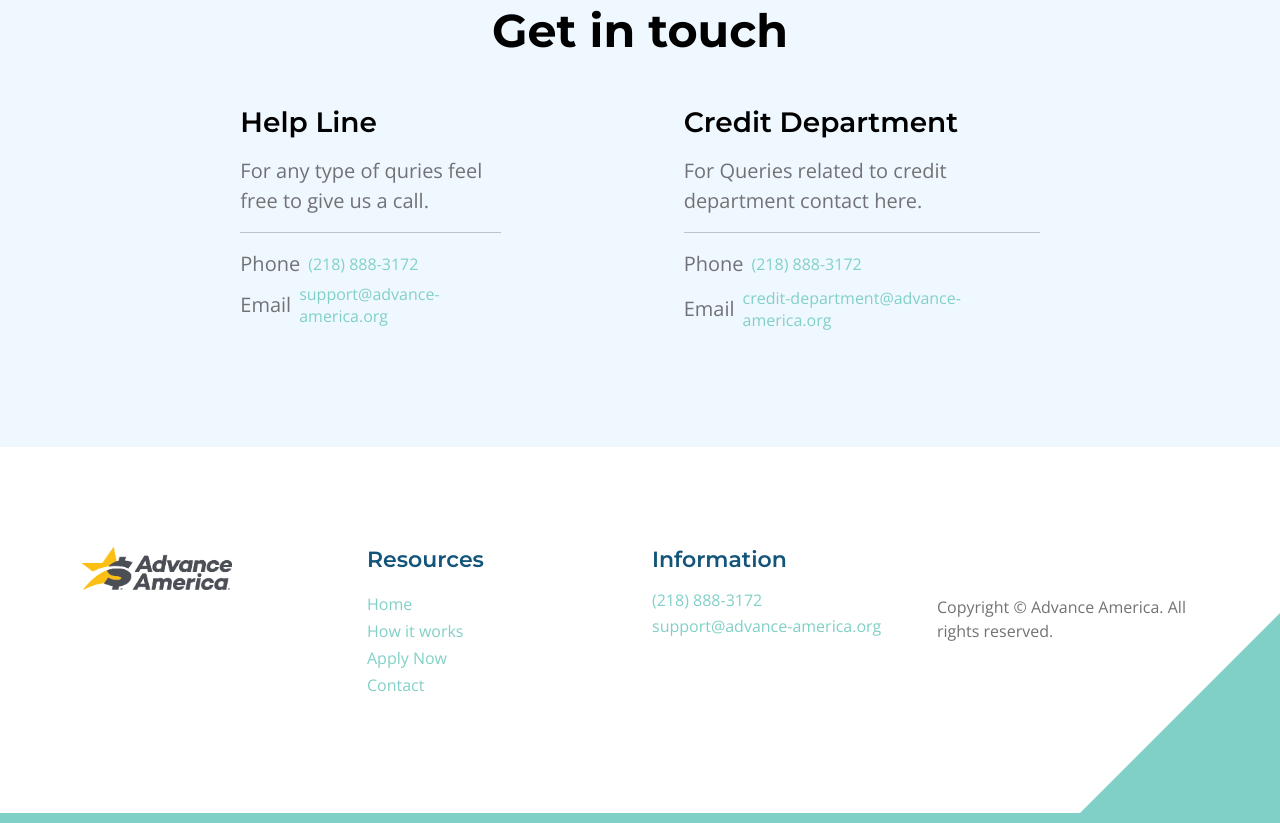
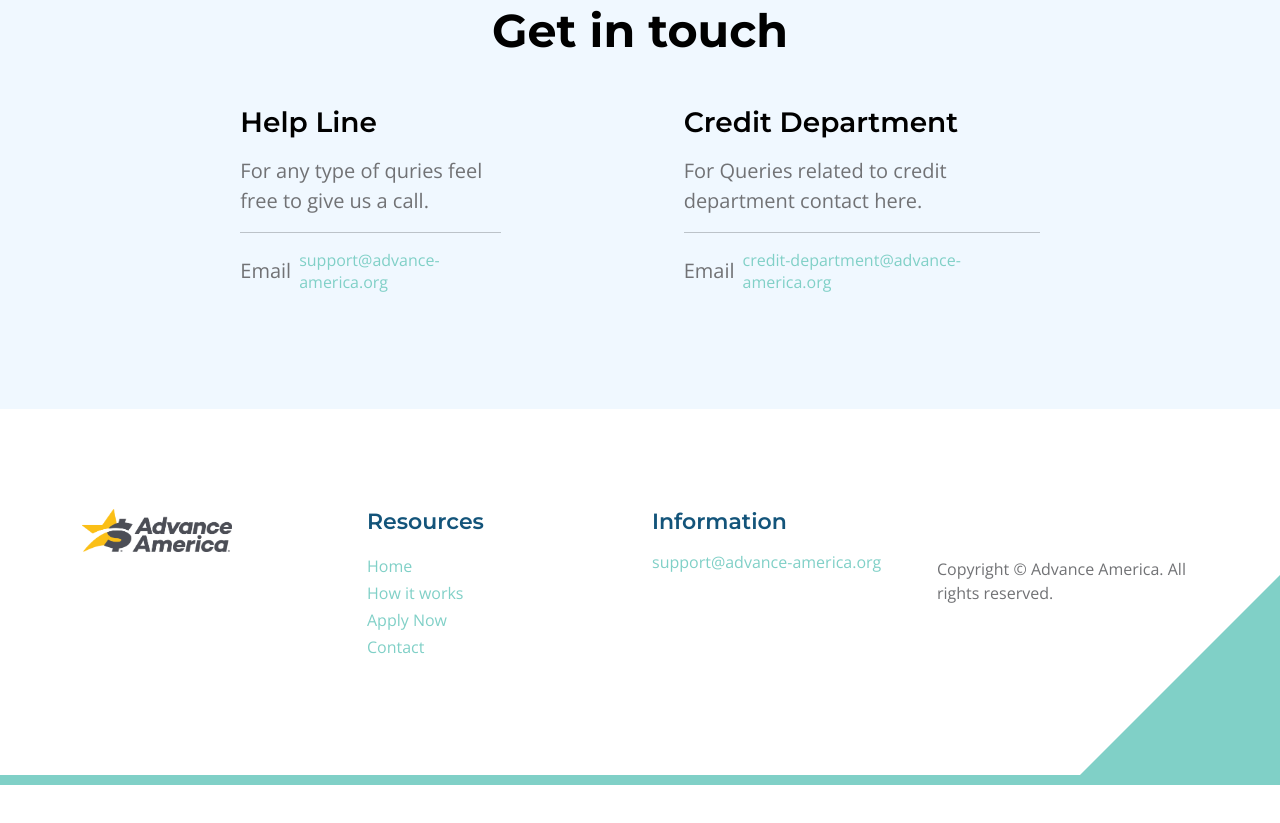
Before and after one commit to JasonSmith1212007/web, a plain HTML site: page index.html in a window 1280 px wide. Shown: the part 4037-4860 px from the top of the page. After the commit the page ends 4822 px from the top, so only its background shows below. Drawn offline with nearby package versions, Linux system fonts and the light colour scheme.

Commit message:
Update index.html

```diff
--- a/index.html
+++ b/index.html
@@ -359,13 +359,13 @@
 
                             <hr>
 
-                            <p class="d-flex align-items-center mb-1">
+<!--                             <p class="d-flex align-items-center mb-1">
                                 <span class="me-2">Phone</span>
 
                                 <a href="tel: +12188883172" class="site-footer-link">
                                 (218) 888-3172
                                 </a>
-                            </p>
+                            </p> -->
 
                             <p class="d-flex align-items-center">
                                 <span class="me-2">Email</span>
@@ -383,13 +383,13 @@
 
                             <hr>
 
-                            <p class="d-flex align-items-center mb-2">
+<!--                             <p class="d-flex align-items-center mb-2">
                                 <span class="me-2">Phone</span>
 
                                 <a href="tel: +12188883172" class="site-footer-link">
                                 (218) 888-3172
                                 </a>
-                            </p>
+                            </p> -->
 
                             <p class="d-flex align-items-center">
                                 <span class="me-2">Email</span>
@@ -440,11 +440,11 @@
                     <div class="col-lg-3 col-md-4 col-6 mb-4 mb-lg-0">
                         <h6 class="site-footer-title mb-3">Information</h6>
 
-                        <p class="text-white d-flex mb-1">
+<!--                         <p class="text-white d-flex mb-1">
                             <a href="tel: +12188883172" class="site-footer-link">
                                 (218) 888-3172
                             </a>
-                        </p>
+                        </p> -->
 
                         <p class="text-white d-flex">
                             <a href="mailto:support@advance-america.org" class="site-footer-link">
```
